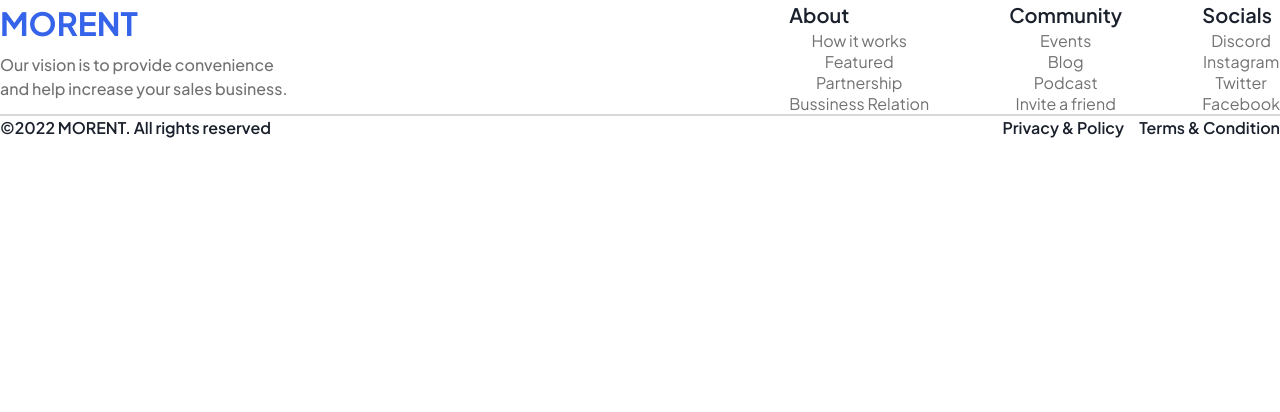
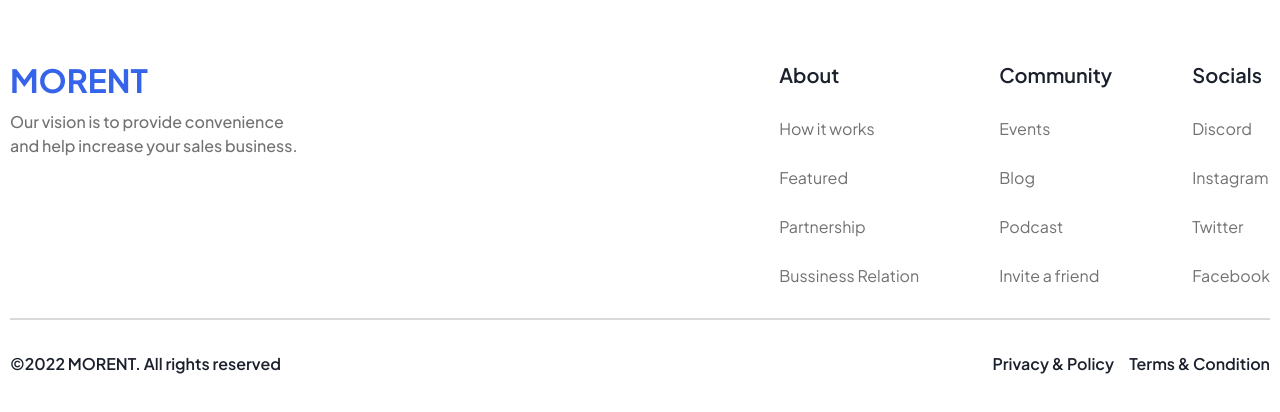
Before and after one commit to ozcsert/Morent, a Next.js app: page / in a window 1280 px wide. Shown: the top 412 px of the page. Built offline with nearby package versions, Linux system fonts and the light colour scheme.

Commit message:
[SE-18] - Logo component silindi footer component düzenlendi

```diff
--- a/src/app/globals.scss
+++ b/src/app/globals.scss
@@ -8,3 +8,12 @@ a {
   color: inherit;
   text-decoration: none;
 }
+
+.logo {
+  display: flex;
+  flex-direction: column;
+  width: 292px;
+  height: 108px;
+  color: #3563e9;
+  gap: 10px;
+}
--- a/src/app/page.scss
+++ b/src/app/page.scss
@@ -1,46 +1,4 @@
 @import url("https://fonts.googleapis.com/css2?family=Plus+Jakarta+Sans:ital,wght@0,200..800;1,200..800&display=swap");
 .home {
   font-family: "Plus Jakarta Sans", sans-serif;
-
 }
-
-.footer{
-  max-width: 1440px;
-  display: flex;
-  justify-content: space-between;
-  align-items: center;
-}
-.footer-menu{
-  display: flex;
-  justify-content: space-between;
-  align-items: center;
-  gap: 80px;
-}
-
-.footer-bottom{
-  display: flex;
-  justify-content: space-between;
-  align-items: center;
-  a{
-    font-size: 16px;
-    line-height: 24px;
-    color: #1A202C;
-    font-weight: 600;
-  }
-}
-
-.footer-privacy{
-  display: flex;
-  justify-content: space-between;
-  align-items: center;
-  gap: 15px;
-}
-.line{
-  border: 0.2px solid #13131329;
-}
-.footer-link{
-  font-size: 20px;
-  color: #1A202C;
-  font-weight: 600;
-  line-height: 30px;
-}
--- a/src/app/page.tsx
+++ b/src/app/page.tsx
@@ -1,54 +1,10 @@
-
 import "./page.scss";
-import Link from "next/link";
 import Footer from "@/components/Footer";
-import Logo from "@/components/Logo";
-
 
 export default function Home() {
   return (
     <div className="home">
-      <div className="footer">
-
-      <Logo text='MORENT'/>
-      <div className="footer-menu">
-      <div className="footer-about">
-        <Link className="footer-link" href="#">About</Link>
-        <Footer url="#" text="How it works"/>
-        <Footer url="#" text="Featured"/>
-        <Footer url="#" text="Partnership"/>
-        <Footer url="#" text="Bussiness Relation"/>
-        </div>
-        <div className="footer-community">
-        <Link className="footer-link" href="#">Community</Link>
-        <Footer url="#" text="Events"/>
-        <Footer url="#" text="Blog"/>
-        <Footer url="#" text="Podcast"/>
-        <Footer url="#" text="Invite a friend"/>
-        </div>
-      <div className="footer-socails">
-
-      <Link className="footer-link" href="#">Socials</Link>
-      <Footer url="//discord.com" text="Discord" />
-      <Footer url="//instagram.com" text="Instagram" />
-      <Footer url="//twitter.com" text="Twitter" />
-      <Footer url="//facebook.com" text="Facebook" />
-      </div>
-      </div>
-
-      </div>
-      <div className="line"></div>
-      <div className="footer-bottom">
-
-      <Link href="#">©2022 MORENT. All rights reserved</Link>
-      <div className="footer-privacy">
-
-      <Link href="#">Privacy & Policy</Link>
-      <Link href="#">Terms & Condition</Link>
-      </div>
-
-      </div>
-
+      <Footer />
     </div>
   );
 }
--- a/src/components/Footer/index.tsx
+++ b/src/components/Footer/index.tsx
@@ -1,27 +1,62 @@
-import React from 'react'
-import Link from 'next/link'
-import './styles.scss'
+import React from "react";
+import Link from "next/link";
+import "./styles.scss";
 
-
-
-
-type FooterProps = {
-  text: string,
-  url: string
-}
-
-const Footer = ({ url, text }: FooterProps) => {
-
+const Footer = () => {
   return (
     <>
-      <footer className='footer-container'>
-        <ul className='footer-list'>
-        <Link href={url}>{text}</Link>
+      <footer className="footer-container">
+        <ul className="footer-list">
+          <div className="footer">
+            <div className="logo">
+              <h1>MORENT</h1>
+              <p>
+                Our vision is to provide convenience and help increase your
+                sales business.
+              </p>
+            </div>
+            <div className="footer-menu">
+              <div className="footer-about">
+                <Link className="footer-link" href="#">
+                  About
+                </Link>
+                <Link href="#">How it works</Link>
+                <Link href="#">Featured</Link>
+                <Link href="#">Partnership</Link>
+                <Link href="#">Bussiness Relation</Link>
+              </div>
+              <div className="footer-community">
+                <Link className="footer-link" href="#">
+                  Community
+                </Link>
+                <Link href="#">Events</Link>
+                <Link href="#">Blog</Link>
+                <Link href="#">Podcast</Link>
+                <Link href="#">Invite a friend</Link>
+              </div>
+              <div className="footer-socails">
+                <Link className="footer-link" href="#">
+                  Socials
+                </Link>
+                <Link href="//discord.com">Discord</Link>
+                <Link href="//instagram.com">Instagram</Link>
+                <Link href="//twitter.com">Twitter</Link>
+                <Link href="//facebook.com">Facebook</Link>
+              </div>
+            </div>
+          </div>
+          <div className="line"></div>
+          <div className="footer-bottom">
+            <Link href="#">©2022 MORENT. All rights reserved</Link>
+            <div className="footer-privacy">
+              <Link href="#">Privacy & Policy</Link>
+              <Link href="#">Terms & Condition</Link>
+            </div>
+          </div>
         </ul>
-
       </footer>
     </>
-  )
-}
+  );
+};
 
-export default Footer
+export default Footer;
--- a/src/components/Footer/styles.scss
+++ b/src/components/Footer/styles.scss
@@ -1,11 +1,79 @@
-.footer-container{
-    display: flex;
-    flex-direction: column;
-    justify-content: space-between;
-    align-items: center;
-    gap: 20px;
+.footer-container {
+  display: flex;
+  flex-direction: column;
+  justify-content: space-between;
+  align-items: center;
+  gap: 20px;
+  width: 100%;
+}
+a {
+  color: #13131399;
+}
 
+.footer {
+  display: flex;
+  justify-content: space-between;
+  margin-bottom: 32px;
+  margin-top: 50px;
 }
-a{
-    color: #13131399;
+.footer-list {
+  max-width: 1440px;
+  width: 100%;
+  padding: 10px;
 }
+.footer-menu {
+  display: flex;
+  justify-content: space-between;
+  align-items: center;
+  gap: 80px;
+}
+
+.footer-bottom {
+  display: flex;
+  justify-content: space-between;
+  align-items: center;
+  margin-top: 32px;
+  a {
+    font-size: 16px;
+    line-height: 24px;
+    color: #1a202c;
+    font-weight: 600;
+  }
+}
+
+.footer-privacy {
+  display: flex;
+  justify-content: space-between;
+  align-items: center;
+  gap: 15px;
+}
+.line {
+  border: 0.2px solid #13131329;
+}
+.footer-link {
+  font-size: 20px;
+  color: #1a202c;
+  font-weight: 600;
+  line-height: 30px;
+}
+.footer-about {
+  display: flex;
+  flex-direction: column;
+  gap: 28px;
+}
+.footer-community {
+  display: flex;
+  flex-direction: column;
+  gap: 28px;
+}
+.footer-socails {
+  display: flex;
+  flex-direction: column;
+  gap: 28px;
+}
+.logo p {
+  color: #13131399;
+  font-size: 16px;
+  line-height: 24px;
+  font-weight: 500;
+}
--- a/src/components/Logo/index.tsx
+++ /dev/null
@@ -1,17 +0,0 @@
-import React from 'react'
-import './style.scss'
-
-type LogoProps = {
-    text:string
-}
-
-const Logo = ({text}: LogoProps) => {
-  return (
-    <div className='logo'>
-        <h1 >{text}</h1>
-        <p>Our vision is to provide convenience and help increase your sales business.</p>
-    </div>
-  )
-}
-
-export default Logo;
--- a/src/components/Logo/style.scss
+++ /dev/null
@@ -1,15 +0,0 @@
-
-.logo{
-    display: flex;
-    flex-direction: column;
-    width: 292px;
-    height: 108px;
-    color: #3563E9;
-    gap: 10px;
-    p{
-        color: #13131399;
-        font-size: 16px;
-        line-height: 24px;
-        font-weight: 500;
-    }
-}
```
